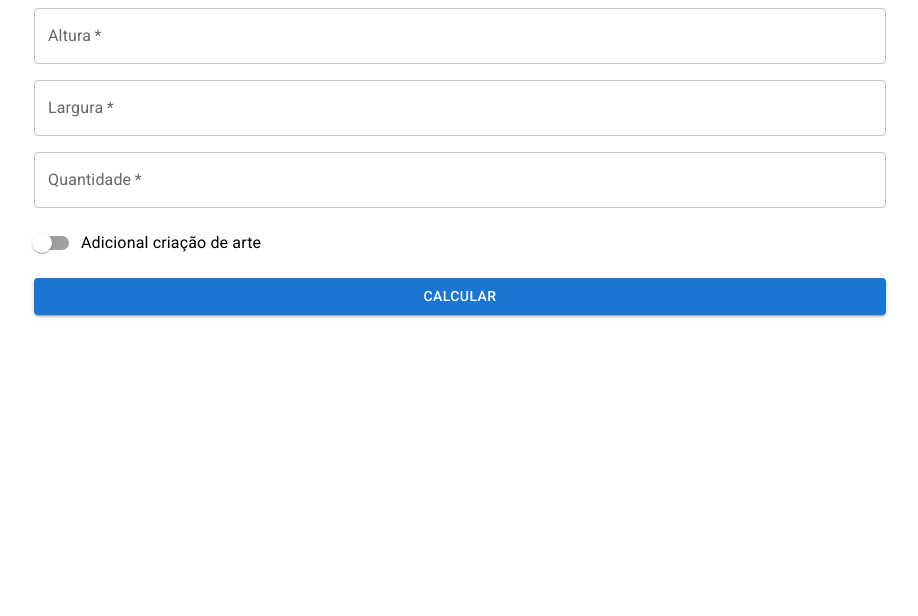
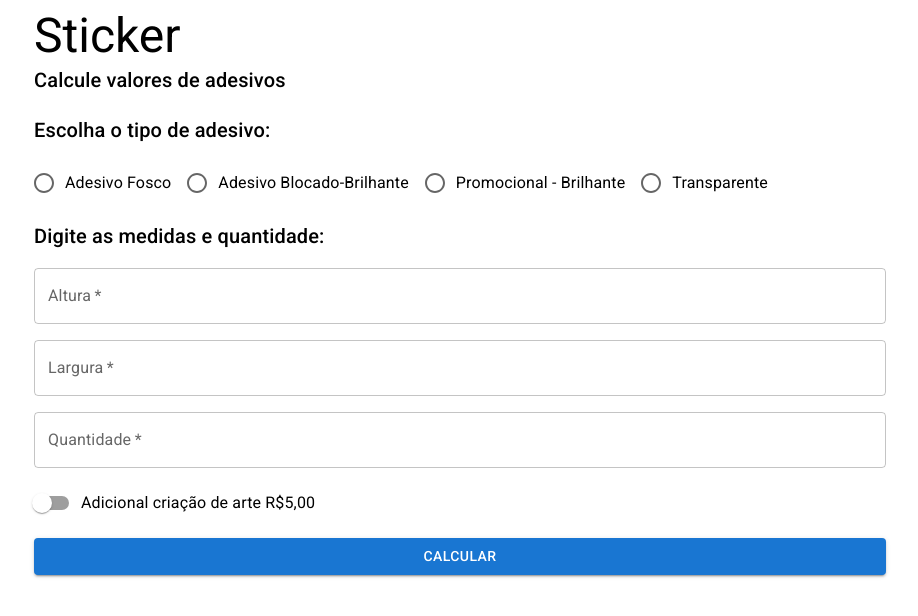
Before and after one commit to Cinth010/sticker, a React (Vite) app: page / in a window 1280 px wide. Shown: the top 616 px of the page, without its empty margins (180-1098 px from the left). Built offline with nearby package versions, Linux system fonts and the light colour scheme.

Commit message:
Melhoria na função calcularValoresMedidas

```diff
--- a/_config.yml
+++ /dev/null
@@ -1 +0,0 @@
-theme: jekyll-theme-slate
--- a/package.json
+++ b/package.json
@@ -2,7 +2,6 @@
   "name": "sticker",
   "private": true,
   "version": "0.0.0",
-  "homepage": "https://cinth010.github.io/sticker/",
   "scripts": {
     "dev": "vite",
     "build": "vite build",
--- a/src/App.jsx
+++ b/src/App.jsx
@@ -1,5 +1,5 @@
 import React, { useState } from 'react'
-import { Button, Checkbox, Container, FormControlLabel, Switch, TextField } from '@mui/material'
+import { Button, Checkbox, Container, FormControlLabel, Radio, RadioGroup, Switch, TextField, Typography } from '@mui/material'
 
 import calcularValorAdesivo from './calcularValorAdesivo';
 
@@ -12,13 +12,14 @@ function App() {
   const [largura, setLargura] = useState('');
   const [quantidade, setQuantidade] = useState('');
   const [adiconalDeArte, setAdicionalDeArte] = useState(false);
+  const [nomeMaterial, setNomeMaterial] = useState('');
 
   const [resultado, setResultado] = useState();
 
   function handleSubmit(event) {
     event.preventDefault();
 
-    const resultado = calcularValorAdesivo(altura, largura, quantidade, adiconalDeArte);
+    const resultado = calcularValorAdesivo(altura, largura, quantidade, adiconalDeArte, nomeMaterial);
 
     setResultado(resultado);
   }
@@ -27,7 +28,57 @@ function App() {
     <Container
       maxWidth="md"
     >
+      <Typography variant="h3">Sticker</Typography>
+      <Typography variant="h6">Calcule valores de adesivos </Typography>
+      <br></br>
       <Form onSubmit={handleSubmit}>
+      <Typography variant="h6">Escolha o tipo de adesivo:</Typography>
+
+      <RadioGroup
+        row
+        aria-labelledby="demo-row-radio-buttons-group-label"
+        name="row-radio-buttons-group"
+        required
+      >
+        <FormControlLabel
+        value="fosco"
+        control={<Radio />}
+        label="Adesivo Fosco"
+        onChange={(event) => {
+          setNomeMaterial(event.target.value);
+        }}
+        />
+
+        <FormControlLabel
+        value="blocado"
+        control={<Radio />}
+        label="Adesivo Blocado-Brilhante"
+        onChange={(event) => {
+          setNomeMaterial(event.target.value);
+        }}
+        />
+
+        <FormControlLabel
+        value="promocional"
+        control={<Radio />}
+        label="Promocional - Brilhante"
+        onChange={(event) => {
+          setNomeMaterial(event.target.value);
+        }}
+        />
+
+        <FormControlLabel
+        value="transparente"
+        control={<Radio />}
+        label="Transparente"
+        onChange={(event) => {
+          setNomeMaterial(event.target.value);
+
+        }}/>
+
+      </RadioGroup>
+
+      <Typography variant="h6">Digite as medidas e quantidade:</Typography>
         <TextField
           label="Altura"
           type="number"
@@ -67,7 +118,7 @@ function App() {
               }}
             />
           }
-          label="Adicional criação de arte"
+          label="Adicional criação de arte R$5,00"
         />
 
         <Button
@@ -81,7 +132,7 @@ function App() {
       {resultado && (
         <div>
           <h1>Resultado:</h1>
-
+          <p>Nome Material: {nomeMaterial}</p>
           <p>Area Total: {resultado.larguraMaterial} x { resultado.avancoTotalImpressao }</p>
           <p>Valor profissional: {rsFormat.format(resultado.totalValorProfissional)}</p>
           <p>Valor amador: {rsFormat.format(resultado.totalValorAmador)}</p>
--- a/src/calcularValorAdesivo.js
+++ b/src/calcularValorAdesivo.js
@@ -1,3 +1,5 @@
+import valoresMedidasMaterial from "./valoresMedidasMaterial";
+
 /**
  *
  * @param {number} altura
@@ -9,32 +11,37 @@ function otimizarAvanco(altura, largura) {
 }
 
 /**
- *
  * @param {string} alturaString
  * @param {string} larguraString
  * @param {string} quantidadeString
  * @param {boolean} adicionalDeArte
+ * @param {'fosco' | 'blocado' | 'promocional' | 'transparente'} nomeMaterial
  */
-function calcularValorAdesivo(alturaString, larguraString, quantidadeString, adicionalDeArte) {
+function calcularValorAdesivo(alturaString, larguraString, quantidadeString, adicionalDeArte, nomeMaterial) {
     const [altura, largura] = otimizarAvanco(Number(alturaString), Number(larguraString));
+    const {
+        valorMaterialAmador,
+        valorMaterialProfissional,
+        larguraMaterial,
+    } = valoresMedidasMaterial(nomeMaterial);
+
     const quantidadeDeAdesivos = Number(quantidadeString);
 
-    const LARGURA_MATERIAL = 120;
-    const VALOR_PROFISSIONAL = 66;
-    const VALOR_AMADOR = 120;
+   const AVANCO_IMPRESSORA = 4;
+   const VALOR_ARTE_ADICIONAL = 5;
 
-    const quantidadeDeAdesivosPorLinha = Math.floor(LARGURA_MATERIAL / largura);
+    const quantidadeDeAdesivosPorLinha = Math.floor(larguraMaterial / largura);
 
     const quantidadeDeLinhas = Math.ceil(quantidadeDeAdesivos / quantidadeDeAdesivosPorLinha);
-    const avancoTotalImpressao = (quantidadeDeLinhas * altura) + 2;
+    const avancoTotalImpressao = (quantidadeDeLinhas * altura) + AVANCO_IMPRESSORA;
 
-    const areaTotalAdesivos = (LARGURA_MATERIAL / 100)*(avancoTotalImpressao / 100);
+    const areaTotalAdesivos = (larguraMaterial / 100)*(avancoTotalImpressao / 100);
 
-    const totalValorProfissional = areaTotalAdesivos * VALOR_PROFISSIONAL + (adicionalDeArte ? 5 : 0);
-    const totalValorAmador = (areaTotalAdesivos * VALOR_AMADOR) + (adicionalDeArte ? 5 : 0);
+    const totalValorProfissional = areaTotalAdesivos * valorMaterialProfissional + (adicionalDeArte ? 5 : 0);
+    const totalValorAmador = (areaTotalAdesivos * valorMaterialAmador) + (adicionalDeArte ? VALOR_ARTE_ADICIONAL : 0);
 
     return {
-        larguraMaterial: LARGURA_MATERIAL,
+        larguraMaterial,
         avancoTotalImpressao,
         totalValorAmador,
         totalValorProfissional,
--- /dev/null
+++ b/src/valoresMedidasMaterial.js
@@ -0,0 +1,32 @@
+/**
+ * @param {'fosco' | 'blocado' | 'promocional' | 'transparente'} nomeMaterial
+ * @returns {{ valorMaterialAmador: number, valorMaterialProfissional: number, larguraMaterial: number }}
+ */
+function valoresMedidasMaterial (nomeMaterial){
+    const VALORES = {
+        fosco: {
+            valorMaterialAmador: 120,
+            valorMaterialProfissional: 66,
+            larguraMaterial: 120,
+        },
+        blocado: {
+            valorMaterialAmador: 120,
+            valorMaterialProfissional: 66,
+            larguraMaterial: 130,
+        },
+        promocional: {
+            valorMaterialAmador: 120,
+            valorMaterialProfissional: 66,
+            larguraMaterial: 130,
+        },
+        transparente: {
+            valorMaterialAmador: 120,
+            valorMaterialProfissional: 66,
+            larguraMaterial: 130,
+        }
+    }
+
+    return VALORES[nomeMaterial];
+}
+
+export default valoresMedidasMaterial;
--- a/vite.config.js
+++ b/vite.config.js
@@ -3,5 +3,6 @@ import react from '@vitejs/plugin-react'
 
 // https://vitejs.dev/config/
 export default defineConfig({
-  plugins: [react()]
+  plugins: [react()],
+  base: '/sticker/',
 })
```
Also changed, not shown: 1 other file (tests, documents, lock files or other folders).
